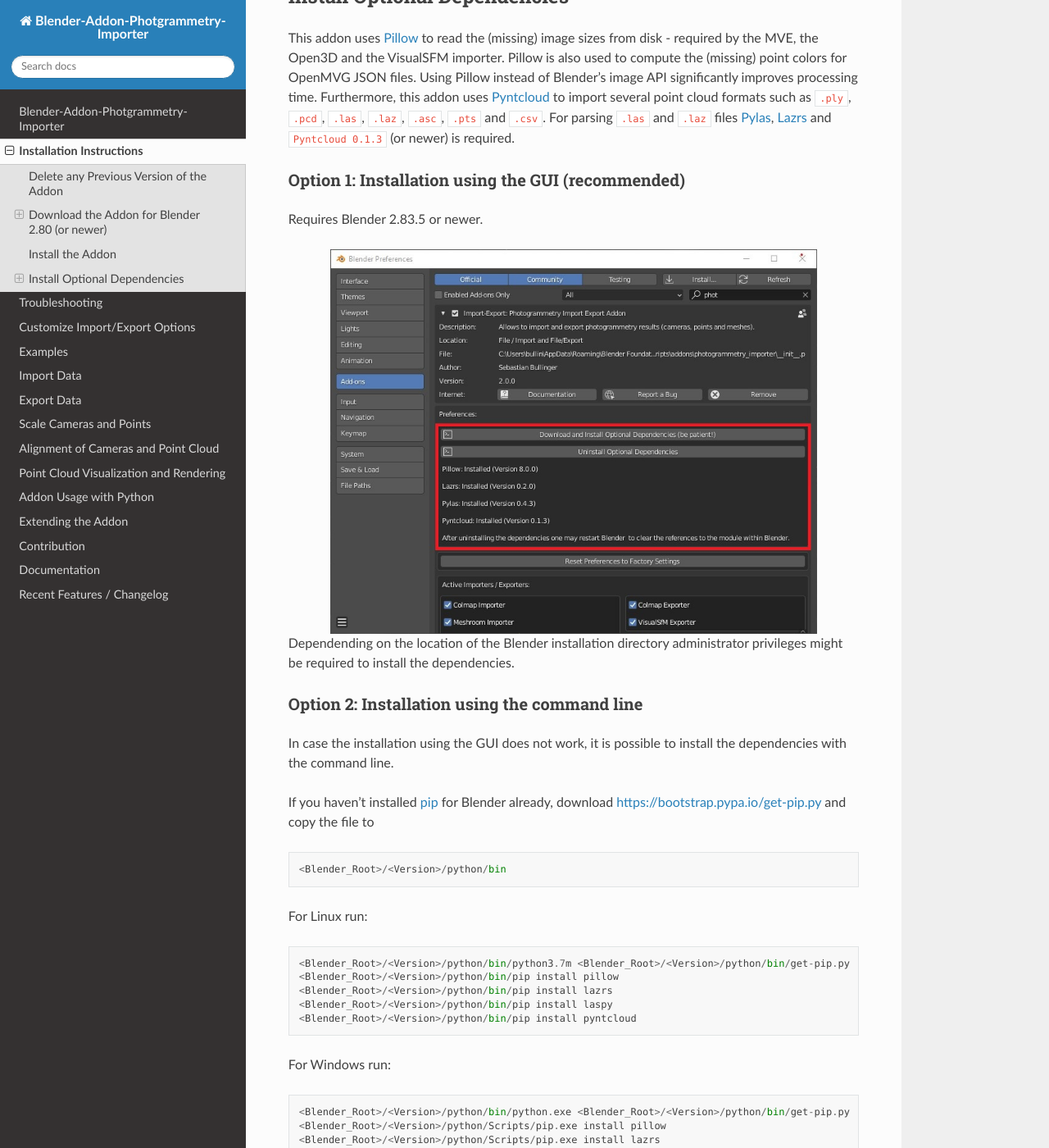
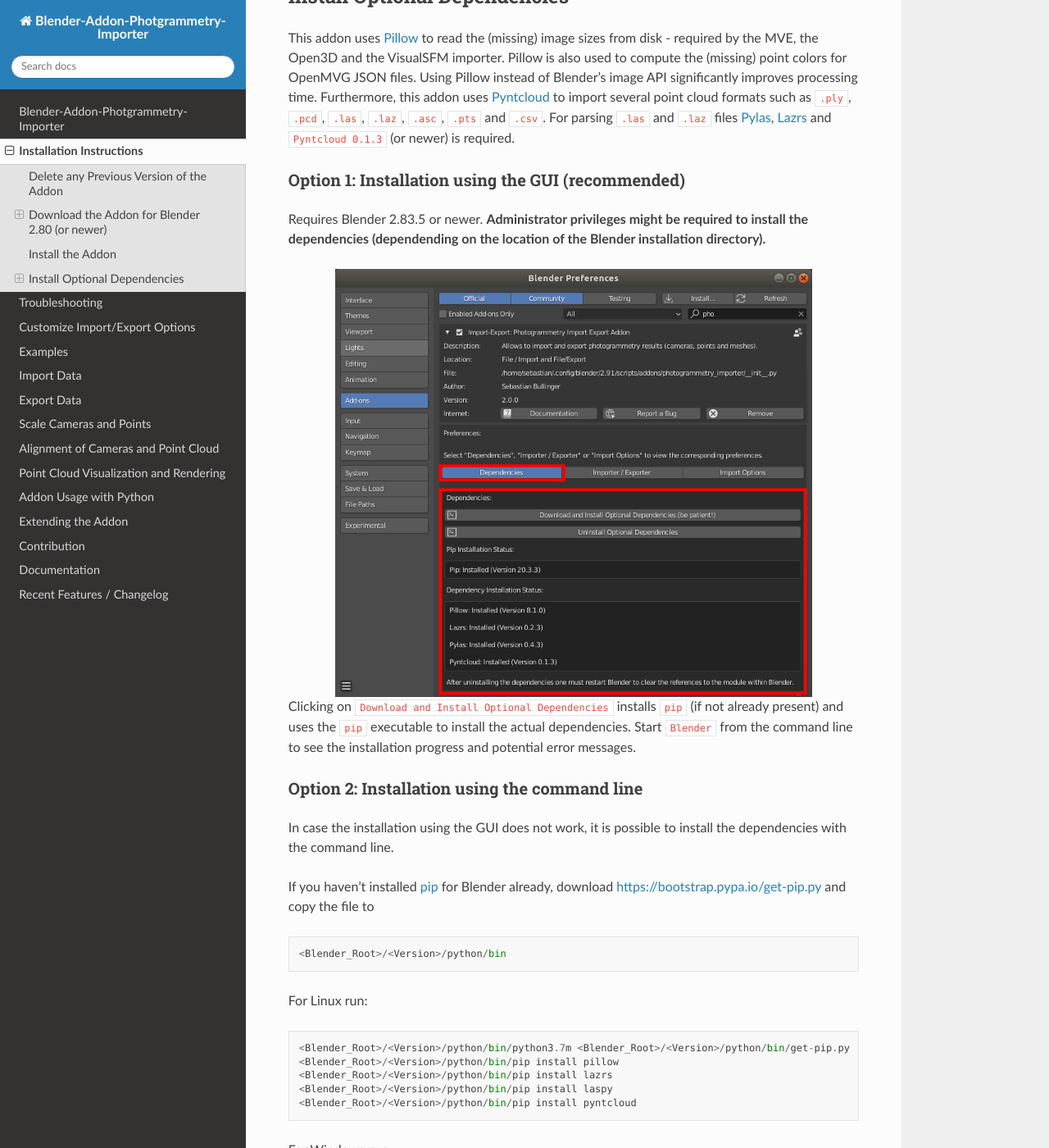
Before and after one commit to SBCV/Blender-Addon-Photogrammetry-Importer, a Sphinx documentation site: the page built from doc/sphinx/source/installation.rst, in a window 1280 px wide and 1400 px high, scrolled down 1842 px. Shown: the whole window at 82% size. Built offline with Sphinx 7.4.7 and the Read the Docs theme 2.0.0, drawn with Linux system fonts in a browser that asks for light colours; pages that are not in the unit, such as notebooks, are missing from menus.

Commit message:
Update dependency install instructions

```diff
--- a/doc/sphinx/source/installation.rst
+++ b/doc/sphinx/source/installation.rst
@@ -67,13 +67,14 @@
 Option 1: Installation using the GUI (recommended)
 --------------------------------------------------
 
-Requires Blender 2.83.5 or newer.
+Requires Blender 2.83.5 or newer. **Administrator privileges might be required to install the dependencies (dependending on the location of the Blender installation directory).**
 
-.. image:: ../../images/install_dependencies_annotations.jpg
+.. image:: ../../images/install_dependencies_annotations.png
    :scale: 75 %
    :align: center
 
-Dependending on the location of the Blender installation directory administrator privileges might be required to install the dependencies.
+Clicking on :code:`Download and Install Optional Dependencies` installs :code:`pip` (if not already present) and uses the :code:`pip` executable to install the actual dependencies.
+Start :code:`Blender` from the command line to see the installation progress and potential error messages.
 
 Option 2: Installation using the command line
 ---------------------------------------------
```
Also changed, not shown: doc/images/install_dependencies.jpg (deleted), doc/images/install_dependencies.png (added), doc/images/install_dependencies_annotations.jpg (deleted), doc/images/install_dependencies_annotations.png (added).
